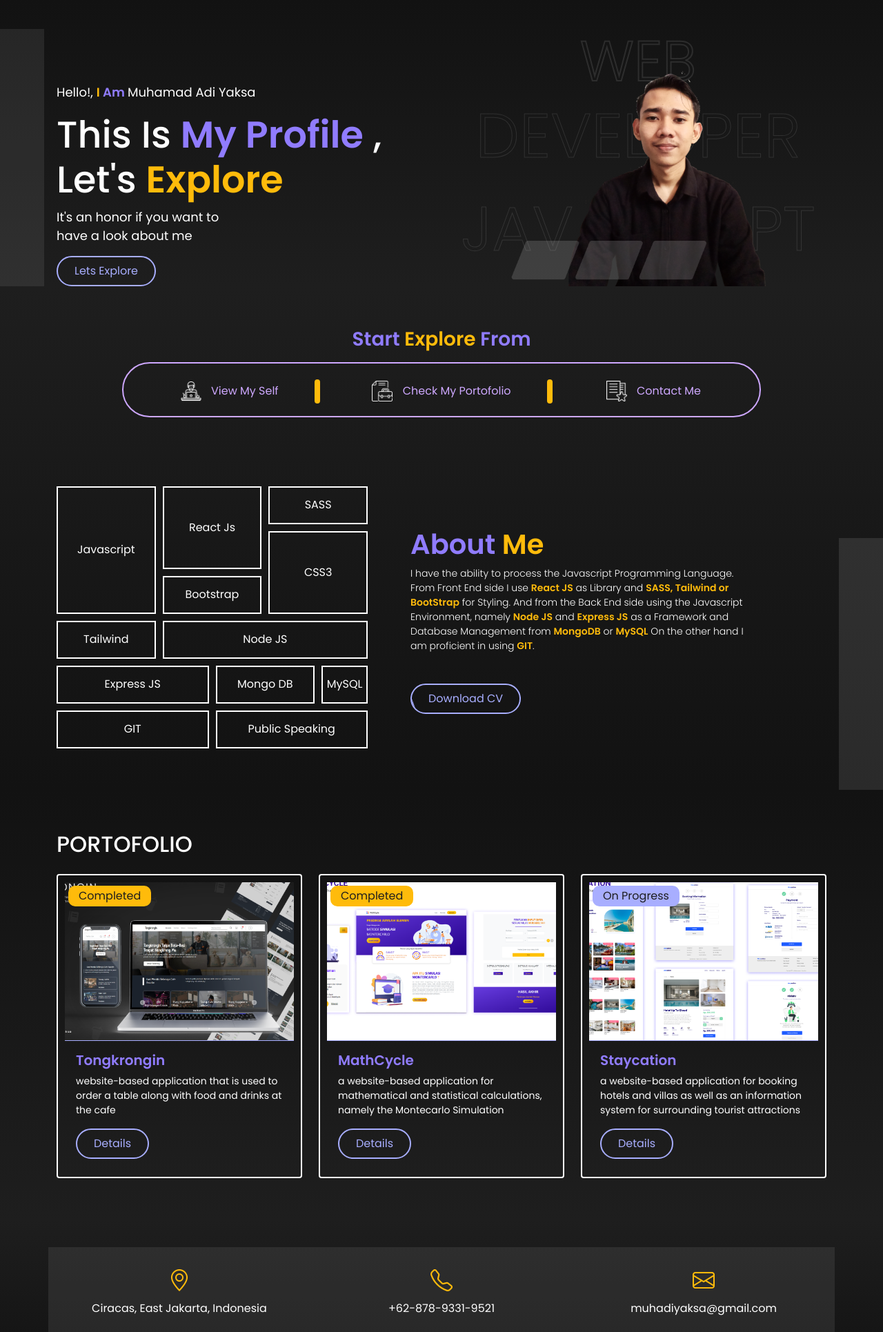
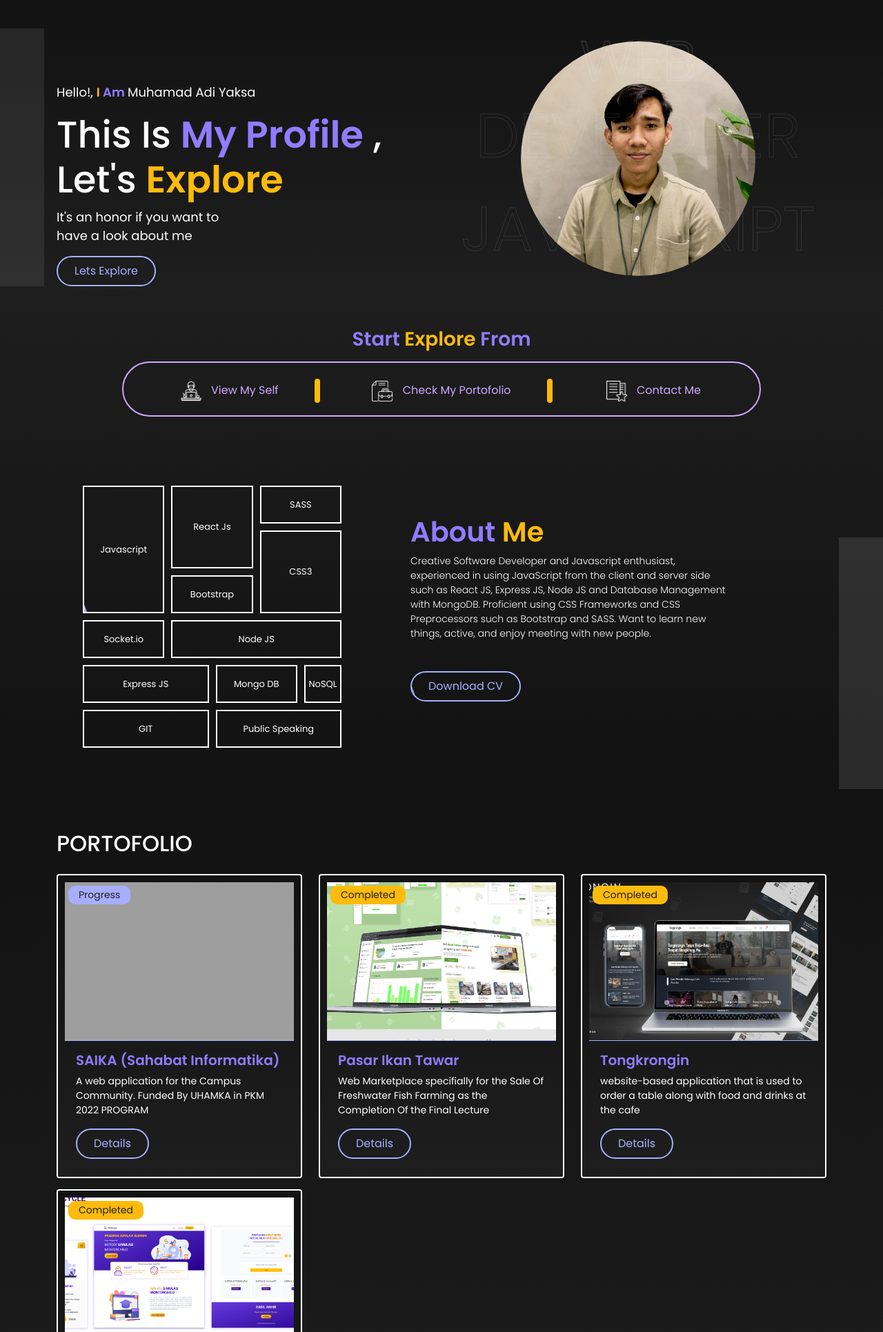
Before and after one commit to muhadiyaksa/portofolio-app, a PHP site: page / in a window 1280 px wide. Shown: the part 80-2011 px from the top of the page at 69% size. Run offline with PHP 8.4, Linux system fonts and the light colour scheme; some libraries are stand-ins or nearby versions; grey boxes are pictures that could not be loaded.

Commit message:
Update Web Porto

```diff
--- a/index.html
+++ b/index.html
@@ -55,13 +55,18 @@
             <!-- <a href="CV MUHAMAD ADI YAKSA.pdf" class="btn tombolungu py-2 px-4 rounded-pill" download>Download CV</a> -->
           </div>
           <div class="col-lg imageprofile">
-            <img src="image/Muhamad-Adi-Yaksa_WEB.png" alt="Muhamad Adi Yaksa" />
+            <div class="image">
+              <img src="image/ayas.png" alt="Muhamad Adi Yaksa" />
+            </div>
+            <div class="subjudul d-none d-lg-block">
               <h1>WEB</h1>
               <span>DEVELOPER<br />JAVASCRIPT</span>
               <div class="animate-text">
                 <h2>FRONTEND DEVELOPER</h2>
                 <h2>BACKEND DEVELOPER</h2>
                 <h2>WEB DEVELOPER</h2>
+                <h2>JAVASCRIPT ENTHUSIAST</h2>
+              </div>
             </div>
             <!-- <button class="btn tombol py-2 px-4 rounded-pill bg-white location">East Jakarta</button>
             <button class="btn tombol py-2 px-4 rounded-pill bg-white profesi">Web Developer</button>
@@ -95,7 +100,7 @@
             </div>
           </div>
         </div>
-        <div class="row aboutme">
+        <div class="row aboutme flex-column-reverse flex-lg-row">
           <div class="col-lg vector animate__animated">
             <div class="container-grid">
               <!-- <img src="image/aboutme.png" alt="About Me" /> -->
@@ -104,23 +109,22 @@
               <div class="kotakgrid sass column-2 row-1">SASS</div>
               <div class="kotakgrid css column-2 row-2">CSS3</div>
               <div class="kotakgrid boot column-2 row-1">Bootstrap</div>
-              <div class="kotakgrid tailwind column-2 row-1">Tailwind</div>
+              <div class="kotakgrid tailwind column-2 row-1">Socket.io</div>
               <div class="kotakgrid nodejs column-4 row-1">Node JS</div>
               <div class="kotakgrid express column-3 row-1">Express JS</div>
               <div class="kotakgrid mongo column-2 row-1">Mongo DB</div>
-              <div class="kotakgrid mysql column-1 row-1">MySQL</div>
+              <div class="kotakgrid mysql column-1 row-1">NoSQL</div>
               <div class="kotakgrid git column-3 row-1">GIT</div>
               <div class="kotakgrid public column-3 row-1">Public Speaking</div>
             </div>
           </div>
-          <div class="col-lg-7 mx-auto konten animate__animated">
+          <div class="col-lg-7 mx-auto konten animate__animated mb-4">
             <h1><span class="ungu">About</span><span class="oren"> Me</span></h1>
             <p class="fw-light">
-              I have the ability to process the Javascript Programming Language. From Front End side I use
-              <span class="oren">React JS</span> as Library and <span class="oren">SASS, Tailwind or BootStrap</span> for Styling. And from the Back End side using the Javascript Environment, namely <span class="oren">Node JS</span> and
-              <span class="oren">Express JS</span> as a Framework and Database Management from <span class="oren">MongoDB</span> or <span class="oren">MySQL</span> On the other hand I am proficient in using <span class="oren">GIT</span>.
+              Creative Software Developer and Javascript enthusiast, experienced in using JavaScript from the client and server side such as React JS, Express JS, Node JS and Database Management with MongoDB. Proficient using CSS Frameworks
+              and CSS Preprocessors such as Bootstrap and SASS. Want to learn new things, active, and enjoy meeting with new people.
             </p>
-            <a href="CV MUHAMAD ADI YAKSA.pdf" class="btn tombolungu py-2 px-4 rounded-pill mt-4" download>Download CV</a>
+            <a href="CV Muhamad adi yaksa.pdf" class="btn tombolungu py-2 px-4 rounded-pill mt-4" download>Download CV</a>
           </div>
         </div>
       </div>
@@ -132,7 +136,37 @@
         <h2 class="text-white mb-4">PORTOFOLIO</h2>
         <div class="portoitems">
           <div class="row">
-            <div class="col-4">
+            <div class="col-lg-4 col-md-6 mb-3">
+              <div class="card">
+                <div class="image">
+                  <img src="image/saika.png" class="card-img-top" alt="..." />
+                </div>
+                <div class="info" style="background-color: #a8aeff">
+                  <span>Progress</span>
+                </div>
+                <div class="card-body">
+                  <h5 class="card-title ungu">SAIKA (Sahabat Informatika)</h5>
+                  <p class="card-text">A web application for the Campus Community. Funded By UHAMKA in PKM 2022 PROGRAM</p>
+                  <button class="btn tombolungu py-2 px-4 rounded-pill" data-bs-toggle="modal" data-bs-target="#saika">Details</button>
+                </div>
+              </div>
+            </div>
+            <div class="col-lg-4 col-md-6 mb-3">
+              <div class="card">
+                <div class="image">
+                  <img src="image/pasarikantawar.jpg" class="card-img-top" alt="..." />
+                </div>
+                <div class="info">
+                  <span>Completed</span>
+                </div>
+                <div class="card-body">
+                  <h5 class="card-title ungu">Pasar Ikan Tawar</h5>
+                  <p class="card-text">Web Marketplace specifially for the Sale Of Freshwater Fish Farming as the Completion Of the Final Lecture</p>
+                  <button class="btn tombolungu py-2 px-4 rounded-pill" data-bs-toggle="modal" data-bs-target="#pasarikantawar">Details</button>
+                </div>
+              </div>
+            </div>
+            <div class="col-lg-4 col-md-6 mb-3">
               <div class="card">
                 <div class="image">
                   <img src="image/POST 1.png" class="card-img-top" alt="..." />
@@ -147,7 +181,7 @@
                 </div>
               </div>
             </div>
-            <div class="col-4">
+            <div class="col-lg-4 col-md-6 mb-3">
               <div class="card">
                 <div class="image">
                   <img src="image/MathCycle.png" class="card-img-top" alt="..." />
@@ -162,22 +196,8 @@
                 </div>
               </div>
             </div>
-            <div class="col-4">
-              <div class="card">
-                <div class="image">
-                  <img src="image/staycation.png" class="card-img-top" alt="..." />
           </div>
-                <div class="info" style="background-color: #a8aeff">
-                  <span>On Progress</span>
-                </div>
-                <div class="card-body">
-                  <h5 class="card-title ungu">Staycation</h5>
-                  <p class="card-text">a website-based application for booking hotels and villas as well as an information system for surrounding tourist attractions</p>
-                  <button class="btn tombolungu py-2 px-4 rounded-pill" data-bs-toggle="modal" data-bs-target="#staycation">Details</button>
-                </div>
-              </div>
-            </div>
-          </div>
+          <div class="row mt-4"></div>
         </div>
       </div>
     </section>
@@ -204,22 +224,6 @@
         </div>
       </div>
     </section>
-    <!-- <section id="certificate">
-      <div class="container">
-        <h2 class="text-white">Certificates</h2>
-        <div class="row mb-4">
-          <div class="col-md-4 image animate__animated">
-            <img src="image/bpptik.jpg" alt="proyek1" class="img-fluid" />
-          </div>
-          <div class="col-md-4 image animate__animated">
-            <img src="image/SertifPrlatihn.jpg" alt="proyek1" class="img-fluid" />
-          </div>
-          <div class="col-md-4 image animate__animated">
-            <img src="image/sertifJuara1.jpg" alt="proyek1" class="img-fluid" />
-          </div>
-        </div>
-      </div>
-    </section> -->
 
     <section class="together" id="contact">
       <!-- <div class="kotaktogether"></div> -->
@@ -266,32 +270,6 @@
         </div>
       </div>
     </section>
-    <!--
-    <section id="project">
-      <img src="icon/hiasan2.png" alt="hiasan" class="img-fluid hiasan-sec" />
-      <div class="container">
-        <div class="batas">
-          <div class="garis"></div>
-          <h3 class="ungu">My Active Project</h3>
-        </div>
-        <div class="row">
-          <div class="col-md-8">
-            <p class="keterangan">
-              This is called <strong class="ungu">Tongkrongin</strong> , a website-based application that is used to order places and food at cafes in the Jakarta-Depok-Bekasi area. This Project for final project for the "Project
-              Implementation" course.
-            </p>
-            <button class="tombolungu py-2 px-4 border-0 rounded-pill mb-4" data-bs-toggle="modal" data-bs-target="#exampleModal">Details</button>
-          </div>
-          <div class="col-md-7"></div>
-        </div>
-        <div class="row mb-4">
-          <div class="col-md image animate__animated">
-            <img src="image/POST 1.png" alt="proyek1" class="img-fluid" />
-          </div>
-        </div>
-      </div>
-    </section> -->
-    <!-- <div class="kotak kotakoren"></div> -->
 
     <div class="footer">
       <div class="container">
@@ -357,6 +335,54 @@
     </div>
 
     <!-- Modal -->
+    <div class="modal fade" id="saika" tabindex="-1" aria-labelledby="mathcycleLabel" aria-hidden="true">
+      <div class="modal-dialog modal-dialog-centered modal-dialog-scrollable">
+        <div class="modal-content">
+          <div class="modal-header">
+            <h5 class="modal-title" id="mathcycleLabel">Details</h5>
+            <button type="button" class="btn-close" data-bs-dismiss="modal" aria-label="Close"></button>
+          </div>
+          <div class="modal-body">
+            <table class="table">
+              <tr>
+                <td>Name</td>
+                <td>:</td>
+                <td>SAIKA (Sahabat Informatika)</td>
+              </tr>
+              <tr>
+                <td>Time</td>
+                <td>:</td>
+                <td>July - Now, 2022</td>
+              </tr>
+              <tr>
+                <td>Job Desc</td>
+                <td>:</td>
+                <td>Front End Developer</td>
+              </tr>
+              <tr>
+                <td>Technologies</td>
+                <td>:</td>
+                <td>React JS, SASS, Bootstrap, Socket.io-Client</td>
+              </tr>
+              <tr>
+                <td>Team</td>
+                <td>:</td>
+                <td>Muhamad Adi Yaksa, Abdul Fatah, Mohammad Rinaldi</td>
+              </tr>
+
+              <tr>
+                <td>Link Website</td>
+                <td>:</td>
+                <td>
+                  <p>Coming Soon</p>
+                </td>
+              </tr>
+            </table>
+          </div>
+        </div>
+      </div>
+    </div>
+
     <div class="modal fade" id="mathcycle" tabindex="-1" aria-labelledby="mathcycleLabel" aria-hidden="true">
       <div class="modal-dialog modal-dialog-centered modal-dialog-scrollable">
         <div class="modal-content">
@@ -412,7 +438,7 @@
       </div>
     </div>
 
-    <div class="modal fade" id="staycation" tabindex="-1" aria-labelledby="staycationLabel" aria-hidden="true">
+    <div class="modal fade" id="pasarikantawar" tabindex="-1" aria-labelledby="staycationLabel" aria-hidden="true">
       <div class="modal-dialog modal-dialog-centered modal-dialog-scrollable">
         <div class="modal-content">
           <div class="modal-header">
@@ -424,41 +450,34 @@
               <tr>
                 <td>Name</td>
                 <td>:</td>
-                <td>Staycation</td>
+                <td>Pasarikantawar</td>
               </tr>
               <tr>
                 <td>Time</td>
                 <td>:</td>
-                <td>Januari - Now, 2022</td>
+                <td>February - July, 2022</td>
               </tr>
               <tr>
                 <td>Job Desc</td>
                 <td>:</td>
-                <td>Front End Developer</td>
+                <td>Full Stack Developer</td>
               </tr>
               <tr>
                 <td>Technologies</td>
                 <td>:</td>
-                <td>HTML5, CSS3, Bootstrap, SASS, React JS ,JavaScript, JQuery</td>
+                <td>MongoDB, Express JS, React JS Node JS, Bootstrap, SASS</td>
               </tr>
               <tr>
                 <td>Team</td>
                 <td>:</td>
-                <td>Muhamad Adi Yaksa (FrontEnd Developer), Abdul Fatah (Backend Developer)</td>
+                <td>Muhamad Adi Yaksa</td>
               </tr>
 
-              <tr>
-                <td>Link Github</td>
-                <td>:</td>
-                <td>
-                  <a href="https://github.com/muhadiyaksa/staycation-app-mern" target="blank">Check Code From Staycation</a>
-                </td>
-              </tr>
               <tr>
                 <td>Link Website</td>
                 <td>:</td>
                 <td>
-                  <p>Coming Soon</p>
+                  <a href="http://pasarikantawar.herokuapp.com" target="blank">pasarikantawar.herokuapp.com</a>
                 </td>
               </tr>
             </table>
--- a/style-index.css
+++ b/style-index.css
@@ -165,20 +165,44 @@ img.small {
   background-color: rgba(200, 200, 200, 0.1);
   /* animation: geserKotak 2s infinite; */
 }
-.jumbotron .animate-text h2:nth-child(1) { animation-delay: 0s; }
-.jumbotron .animate-text h2:nth-child(2) { animation-delay: 3s; }
-.jumbotron .animate-text h2:nth-child(3) { animation-delay: 6s; }
-.jumbotron .animate-text h2{
+.jumbotron .animate-text h2:nth-child(1) {
+  animation-delay: 0s;
+}
+.jumbotron .animate-text h2:nth-child(2) {
+  animation-delay: 3s;
+}
+.jumbotron .animate-text h2:nth-child(3) {
+  animation-delay: 6s;
+}
+.jumbotron .animate-text h2:nth-child(4) {
+  animation-delay: 9s;
+}
+.jumbotron .animate-text h2 {
   opacity: 0;
   overflow: hidden;
-  animation: animate 9s linear infinite 0s;
+  animation: animate 12s linear infinite 0s;
+  font-size: 24px;
 }
 @-webkit-keyframes animate {
-  0%  { opacity: 0; }
-  10%  { opacity: 0; -webkit-transform: translateY(-30px); }
-  15%  { opacity: 1; -webkit-transform: translateY(0px); }
-  20% { opacity: 1; -webkit-transform: translateY(0px); }
-  25% { opacity: 0; -webkit-transform: translateY(30px); }
+  0% {
+    opacity: 0;
+  }
+  10% {
+    opacity: 0;
+    -webkit-transform: translateY(-30px);
+  }
+  15% {
+    opacity: 1;
+    -webkit-transform: translateY(0px);
+  }
+  20% {
+    opacity: 1;
+    -webkit-transform: translateY(0px);
+  }
+  25% {
+    opacity: 0;
+    -webkit-transform: translateY(30px);
+  }
 }
 
 .myprofile {
@@ -194,20 +218,22 @@ img.small {
 .myprofile button {
   margin-top: 20px;
 }
-.imageprofile {
+
+.imageprofile .image {
+  height: 240px;
+  width: 240px;
+  border-radius: 50%;
+  overflow: hidden;
+  margin: 0 auto;
   position: relative;
-  margin-left: auto;
-  margin-right: auto;
-  margin-top: auto;
-  margin-bottom: auto;
-  text-align: center;
-  top: 0;
-  left: 0;
-  bottom: 0;
-  right: 0;
+  z-index: 0;
+  margin-top: 20px;
+  object-position: center;
 }
-.imageprofile img {
-  max-width: 370px;
+.imageprofile .image img {
+  object-fit: cover;
+  height: 100%;
+  width: 100%;
   transition: 0.3s;
   text-align: center;
   z-index: 2;
@@ -231,7 +257,7 @@ img.small {
   -webkit-text-stroke-width: 2px;
   -webkit-text-stroke-color: white;
 }
-.imageprofile span{
+.imageprofile span {
   font-size: 90px;
   position: absolute;
   z-index: 0;
@@ -244,14 +270,14 @@ img.small {
   -webkit-text-stroke-width: 1px;
   -webkit-text-stroke-color: white;
 }
-.imageprofile h2{
+.imageprofile h2 {
   font-size: 32px;
   position: absolute;
   z-index: 3;
   bottom: 10px;
   left: 30%;
   color: white;
-  font-family: 'Poppins', sans-serif;
+  font-family: "Poppins", sans-serif;
 }
 /* .imageprofile button.location {
   top: 250px;
@@ -264,11 +290,11 @@ img.small {
 
 .imageprofile button.usia {
   top: 150px;
-  left: 50px; */
-}
+  left: 50px;
+}*/
 /* ------------------------------------------------------------------------------------------------------ */
 /* PANEL */
-#navcenter{
+#navcenter {
   /* background-image: linear-gradient(to top, #1e1e1e, #121212); */
   background-color: red;
   padding: 20px 0;
@@ -278,7 +304,7 @@ img.small {
   z-index: 3;
   position: relative;
 }
-.kotakpanel{
+.kotakpanel {
   position: absolute;
   top: 0;
   left: 0;
@@ -288,7 +314,7 @@ img.small {
   background-color: rgba(200, 200, 200, 0.1);
 }
 .panel img.iconPanel {
-  max-width: 12px!important;
+  max-width: 12px !important;
 }
 .panel {
   /* box-shadow: 0px 2px 15px 1px #cea8ff; */
@@ -344,6 +370,11 @@ img.small {
 .aboutme {
   padding-top: 100px;
 }
+.aboutme .vector {
+  padding-right: 50px;
+  padding-left: 50px;
+}
+
 .aboutme img {
   max-width: 450px;
 }
@@ -358,9 +389,10 @@ img.small {
   position: relative;
   transition: 0.3s;
   overflow: hidden;
+  font-size: 13px;
 }
 .aboutme .kotakgrid::after {
-  content: '';
+  content: "";
   display: block;
   width: 100%;
   height: 100%;
@@ -376,33 +408,31 @@ img.small {
   z-index: -1;
 }
 .aboutme .kotakgrid:hover::after {
-  transform: translateX(0%) ;
+  transform: translateX(0%);
 }
-.aboutme .kotakgrid:hover{
+.aboutme .kotakgrid:hover {
   color: #1e1e1e;
 }
 .aboutme .konten {
   text-align: center;
-  padding-left: 50px;
+  padding: 0px 50px;
   align-self: center;
 }
 .aboutme .konten p {
-  font-family: 'Poppins', sans-serif;
+  font-family: "Poppins", sans-serif;
   /* text-align: justify; */
   margin: 0;
-  font-size: 14px;
+  font-size: 13px;
   margin-bottom: 20px;
-  padding-right: 100px;
-  font-weight: 300!important;
+  padding-right: 0px;
+  font-weight: 300 !important;
   color: white;
 }
-.aboutme .konten table{
+.aboutme .konten table {
   color: white;
   margin-top: 30px;
 }
-.aboutme .konten td{
-  padding-right: 100px;
-}
+
 /* ------------------------------------------------------------------------------------------------------ */
 /* PORTOFOLIO */
 #portofolio,
@@ -411,39 +441,40 @@ img.small {
   padding: 60px 0px;
   position: relative;
 }
-#portofolio .kotakporto{
+#portofolio .kotakporto {
   position: absolute;
   left: 0;
   top: 80px;
   height: 70%;
   width: 50px;
-  background-color: rgba(200,200,200, 0.1);
+  background-color: rgba(200, 200, 200, 0.1);
   border-radius: none;
 }
-.portoitems .card{
+.portoitems .card {
   background-image: linear-gradient(to top, #1e1e1e, #121212);
   border: 2px solid white;
   padding: 10px;
   color: white;
   position: relative;
 }
-.portoitems .card p{
+.portoitems .card p {
   font-size: 14px;
 }
 .portoitems .card .info,
-.portoitems .card .progress{
+.portoitems .card .progress {
   position: absolute;
   top: 15px;
   left: 15px;
   color: #1e1e1e;
   border-radius: 10px;
   padding: 3px 15px;
+  font-size: 14px;
 }
-.portoitems .card .info{
+.portoitems .card .info {
   background-color: #ffbb0b;
 }
 
-.portoitems .card .image{
+.portoitems .card .image {
   height: 230px;
   width: 100%;
   overflow: hidden;
@@ -451,7 +482,7 @@ img.small {
   border-bottom: 1px solid #a8aeff;
   display: flex;
 }
-.portoitems .card .image img{
+.portoitems .card .image img {
   height: 100%;
   width: 100%;
   align-self: center;
@@ -459,10 +490,9 @@ img.small {
   transition: 0.3s;
   transform: scale(1.1);
 }
-.portoitems .card .image:hover img{
+.portoitems .card .image:hover img {
   height: auto;
   transform: scale(1);
-
 }
 img.judul {
   max-width: 70px;
@@ -491,33 +521,33 @@ img.judul {
   max-width: 43px;
   margin-right: 20px;
 }
-.together{
+.together {
   background-image: linear-gradient(to top, #1e1e1e, #121212);
   padding: 80px 0px;
   position: relative;
 }
-.together .kotaktogether{
+.together .kotaktogether {
   position: absolute;
   right: 0;
   top: 10%;
   height: 70%;
   width: 7%;
-  background-color: rgba(200,200,200,0.1);
+  background-color: rgba(200, 200, 200, 0.1);
 }
-.together .row{
+.together .row {
   margin: 0 auto;
 }
-.together .image{
+.together .image {
   position: relative;
 }
-.together .image img{
-  max-height : 500px;
+.together .image img {
+  max-height: 500px;
   /* border: 1px solid white; */
   object-fit: cover;
   height: 100%;
   width: 100%;
 }
-.together .konten{
+.together .konten {
   position: absolute;
   top: 20%;
   text-align: center;
@@ -525,14 +555,14 @@ img.judul {
   color: white;
   text-transform: capitalize;
 }
-.together .konten p{
+.together .konten p {
   margin-top: 250px;
   font-weight: 300 !important;
 }
-.together .social{
-  color: white
+.together .social {
+  color: white;
 }
-.together .social .kotakgrid{
+.together .social .kotakgrid {
   border: 2px solid white;
   display: flex;
   flex-direction: column;
@@ -542,13 +572,13 @@ img.judul {
   transition: 0.3s;
   overflow: hidden;
 }
-.together .social a{
+.together .social a {
   font-size: 28px;
   color: white;
-  transition:0.4s;
+  transition: 0.4s;
 }
 .together .social .kotakgrid::after {
-  content: '';
+  content: "";
   display: block;
   width: 100%;
   height: 100%;
@@ -564,12 +594,12 @@ img.judul {
   z-index: -1;
 }
 .together .social .kotakgrid:hover::after {
-  transform: translateX(0%) ;
+  transform: translateX(0%);
 }
-.together .social .kotakgrid:hover a{
+.together .social .kotakgrid:hover a {
   color: #1e1e1e;
 }
-.together .social .kotakgrid:hover p{
+.together .social .kotakgrid:hover p {
   color: #1e1e1e;
 }
 
@@ -580,22 +610,22 @@ img.judul {
   color: #a8aeff;
 } */
 
-#identitas{
+#identitas {
   background-image: linear-gradient(to bottom, #1e1e1e, #121212);
-padding: 40px 0px;
+  padding: 40px 0px;
 }
-#identitas .row{
-  background-color: rgba(200,200,200, 0.1);
+#identitas .row {
+  background-color: rgba(200, 200, 200, 0.1);
   padding: 30px 0px;
   color: white;
 }
-#identitas .row h2{
+#identitas .row h2 {
   transform: translateY(0px);
   transition: 0.3s;
   color: #ffbb0b;
 }
-#identitas .row h2:hover{
-  transform: translateY(-5px)
+#identitas .row h2:hover {
+  transform: translateY(-5px);
 }
 /* ------------------------------------------------------------------------------------------------------ */
 /* certif */
@@ -677,11 +707,11 @@ padding: 40px 0px;
   margin-right: auto;
 }
 /* ---------------------------------------------------------------------------------------------------- */
-.modal .modal-content{
+.modal .modal-content {
   background-color: #1e1e1e;
   color: white;
 }
-.modal .modal-content button{
+.modal .modal-content button {
   background-color: white;
 }
 .modal table tr {
@@ -690,9 +720,8 @@ padding: 40px 0px;
 .modal table tr td {
   align-items: flex-start;
   color: white;
-
 }
-.modal table tr td a{
+.modal table tr td a {
   color: #ffbb0b;
 }
 .modal table tr td:nth-child(1) {
@@ -714,7 +743,43 @@ padding: 40px 0px;
 /* ---------------------------------------------------------------------------------------------------- */
 /* ---------------------------------------------------------------------------------------------------- */
 
+@media (min-width: 768px) {
+  .jumbotron .animate-text h2 {
+    font-size: 32px;
+  }
+  .imageprofile .image {
+    height: 300px;
+    width: 300px;
+  }
+}
 @media (min-width: 992px) {
+  .imageprofile {
+    position: relative;
+    margin-left: auto;
+    margin-right: auto;
+    margin-top: auto;
+    margin-bottom: auto;
+    text-align: center;
+    top: 0;
+    left: 0;
+    bottom: 0;
+    right: 0;
+  }
+  .imageprofile .image {
+    height: 340px;
+    width: 340px;
+  }
+  .aboutme .konten td {
+    padding-right: 100px;
+  }
+  .aboutme .konten p {
+    font-family: "Poppins", sans-serif;
+    /* text-align: justify; */
+    margin: 0;
+    font-size: 14px;
+    margin-bottom: 20px;
+    padding-right: 100px;
+  }
   .hoverlink:hover::after {
     content: "";
     display: block;
@@ -772,10 +837,7 @@ padding: 40px 0px;
   .imageprofile {
     width: 100%;
   }
-  .imageprofile img {
-    max-width: 170px;
-    margin-left: 20px;
-  }
+
   .imageprofile button {
     font-size: 12px;
   }
```
Also changed, not shown: image/ayas.png (added), image/bpptik.jpg (deleted), image/muhadiyaksa.png (deleted), image/pasarikantawar.jpg (added), image/proyek1.png (deleted), image/proyek2.png (deleted), image/proyek3.png (deleted), image/proyek4.png (deleted), image/sertif_htmlcss.png (deleted), image/sertif_htmlcss_SMALL.png (deleted), image/sertif_javascript.png (deleted), 4 other files. Lines whose indentation alone changed are shown as unchanged.
